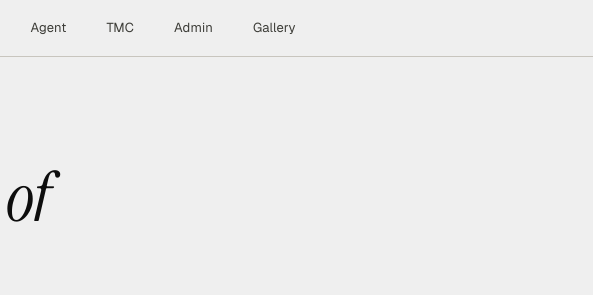
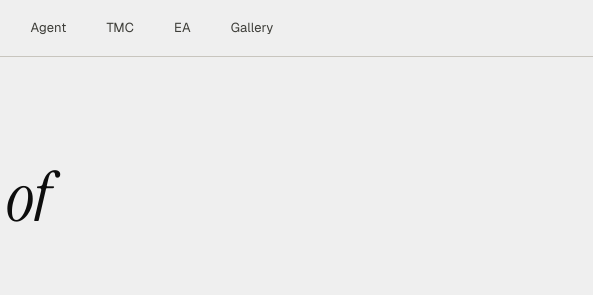
Before and after one commit to drobinson-drob/concepts-designs, a plain HTML site: page spotnana_ai_travel.html in a window 1280 px wide. Shown: the top 295 px of the page, 570-1163 px from the left. Drawn offline with nearby package versions, Linux system fonts and the light colour scheme; a web font is replaced by a local one.

Commit message:
Rename Admin tab to EA
Made-with: Cursor

```diff
--- a/spotnana_ai_travel.html
+++ b/spotnana_ai_travel.html
@@ -670,7 +670,7 @@
         <label for="tab-traveler">Traveler</label>
         <label for="tab-agent">Agent</label>
         <label for="tab-tmc">TMC</label>
-        <label for="tab-admin">Admin</label>
+        <label for="tab-admin">EA</label>
         <!-- <label for="tab-roadmap">Roadmap</label> -->
         <label for="tab-gallery">Gallery</label>
       </div>
```
